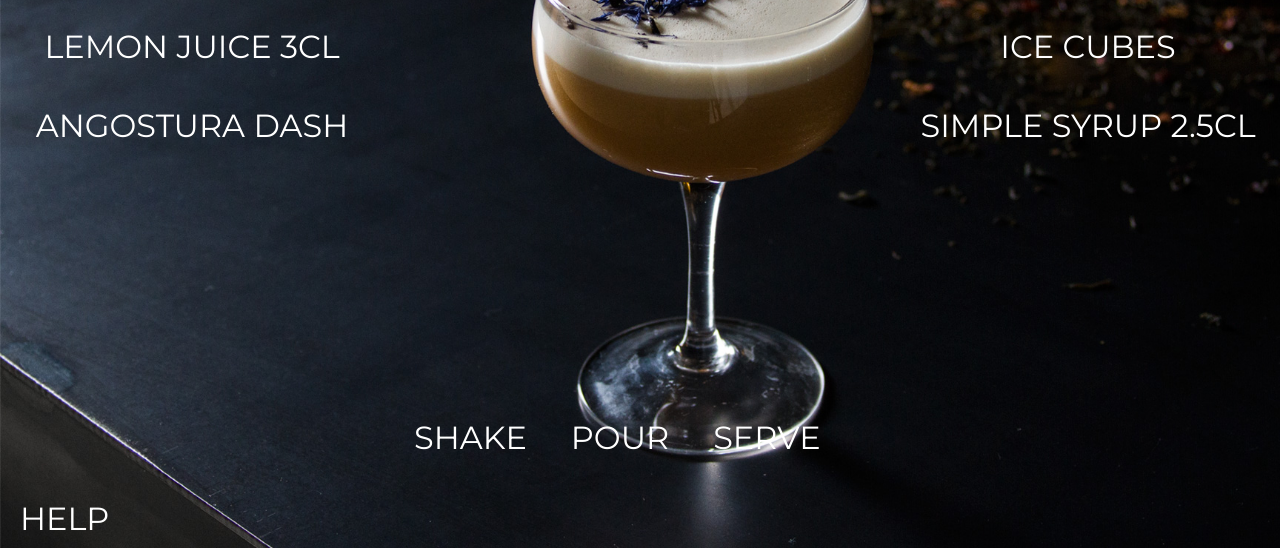
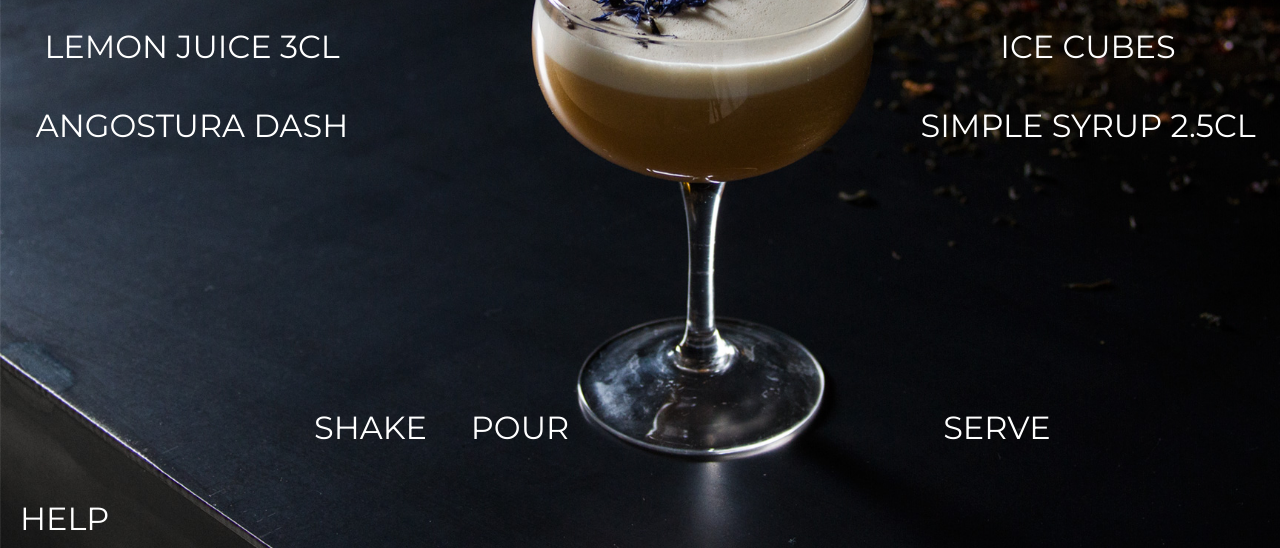
Before and after one commit to TandiAB/The-Perfect-Whiskey-Sour, a plain HTML site: page index.html in a window 1280 px wide. Both pictures are taken after a click on the link "LET'S MIX". Shown: the part 252-800 px from the top of the page. Drawn offline with nearby package versions, Linux system fonts and the light colour scheme.

Commit message:
WORKING VERSION - fixed action buttons

```diff
--- a/style.css
+++ b/style.css
@@ -103,10 +103,6 @@ body {
     border-radius: 20px/50px;
     background-clip: padding-box;
   }
-   #actions{
-     margin: 40px;
-     position: relative;
-  }
 
   #topCenter{
     font-family: 'Yantramanav', sans-serif;
@@ -165,11 +161,6 @@ body {
 
   }
 
-  #yesButton, #noButton{
-    display: inline-block;
-    font-size: 100%;
-  }
-
    button:hover, #mixButton:hover{
     transform: scale(1.1);
     font-size: 250%;
@@ -187,6 +178,19 @@ body {
     height: 48px;
     width: 48px;
   }
+
+  #shakeButton, #pourButton{
+    position: relative;
+    bottom: 10px;
+    left: -100px;
+    size: contain;
+ }
+ #serveButton{
+   position: relative;
+   bottom: 10px;
+   left: 230px;
+   size: contain;
+}
 
 #topLeft {
   grid-area: topLeft;
```
